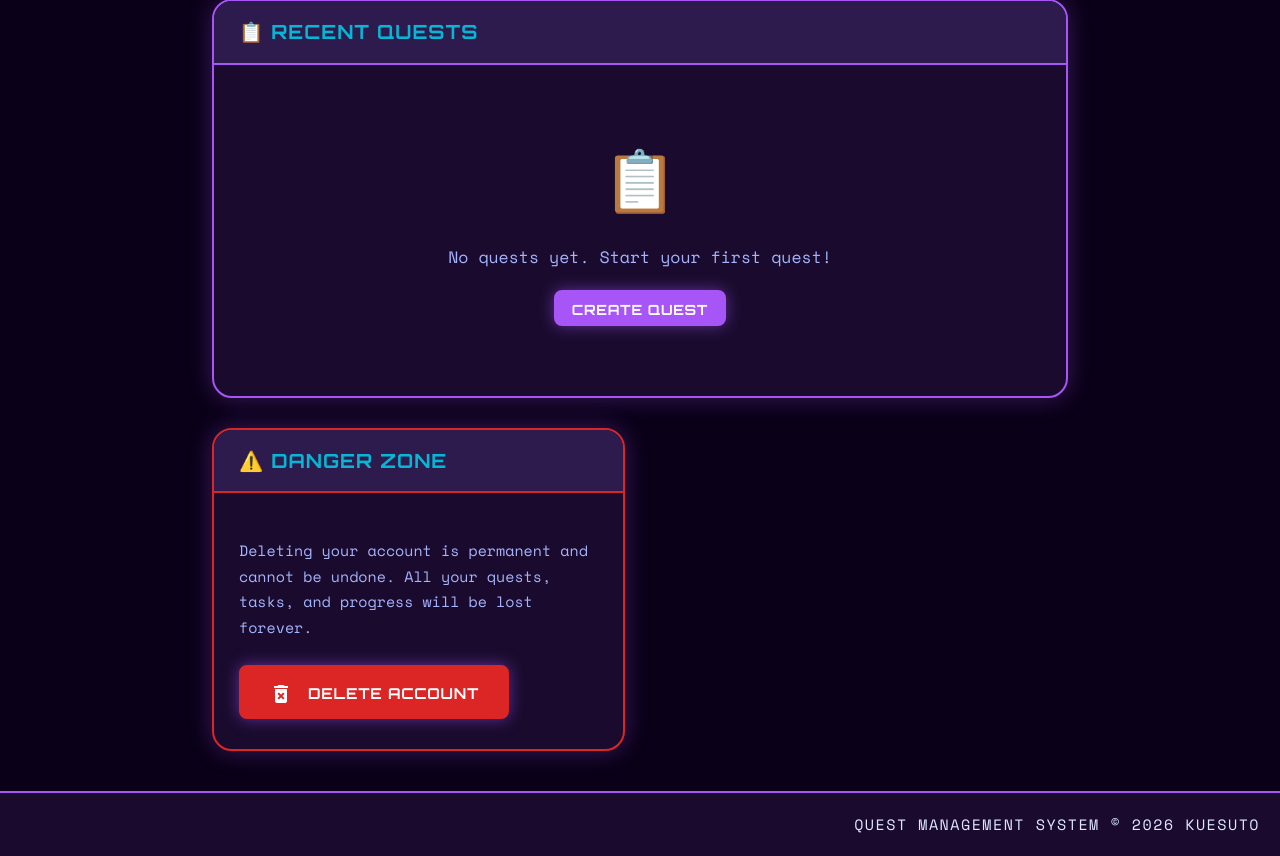
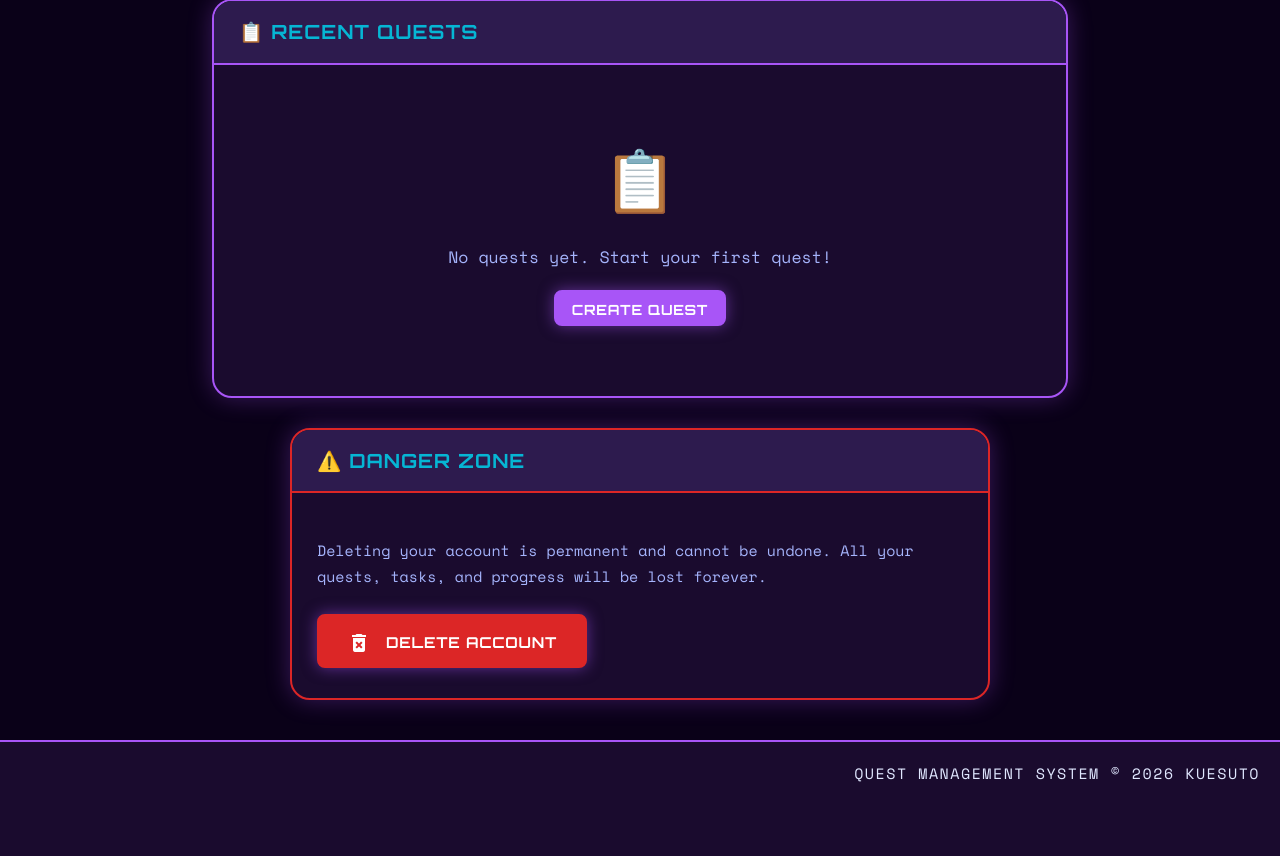
Before and after one commit to mohdrahk/Kuesuto, a Django app: page /profile/ in a window 1280 px wide. Shown: the part 1114-1970 px from the top of the page. After the commit the page ends 1896 px from the top, so only its background shows below. Run offline with Django 5.2, Linux system fonts and the light colour scheme; the visitor is signed in with stand-in values (Sample User, id 1); data that the repository does not hold is empty.

Commit message:
fixed dangerzone css in profile

```diff
--- a/Kuesuto/main_app/static/css/style.css
+++ b/Kuesuto/main_app/static/css/style.css
@@ -1438,6 +1438,9 @@ hr {
 
 .danger-card {
   border-color: #dc2626 !important;
+  grid-column: 1 / -1 !important;
+  max-width: 700px !important;
+  justify-self: center !important;
 }
 
 .danger-card .profile-card-header {
```
